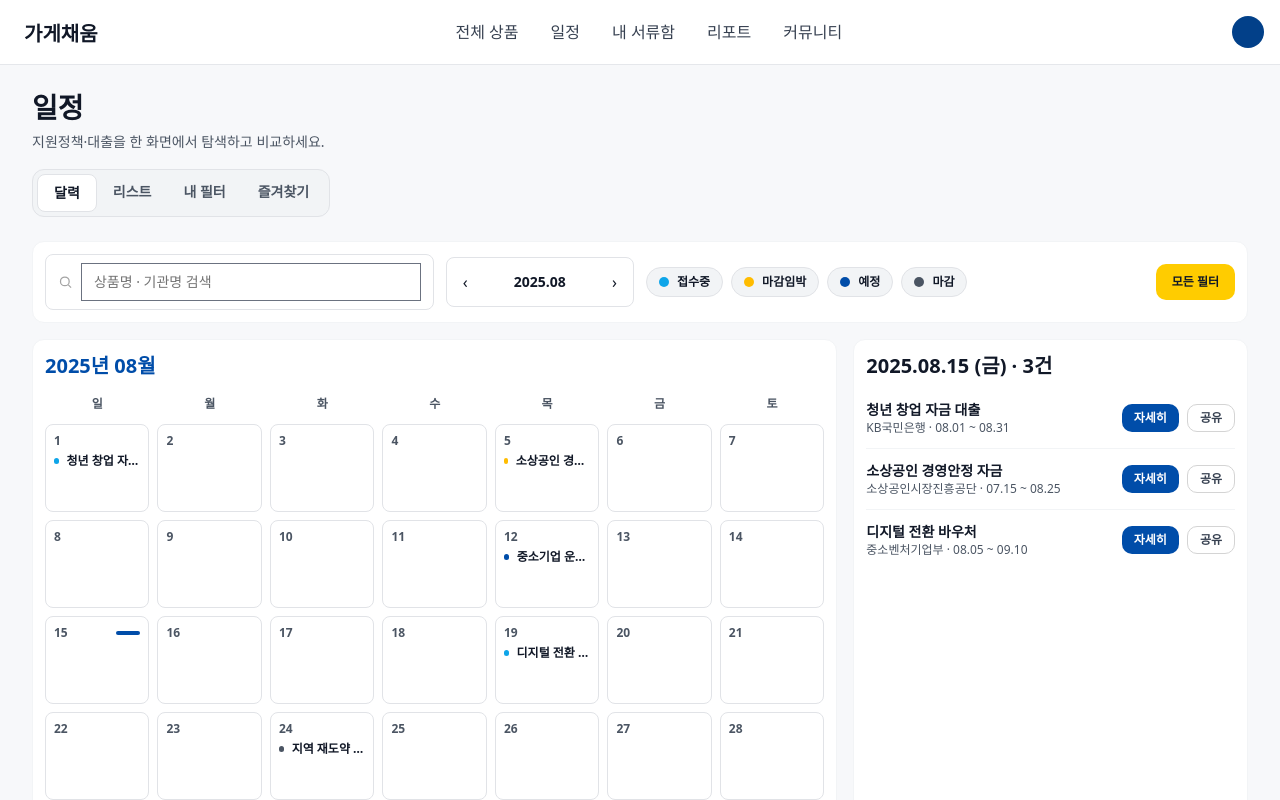
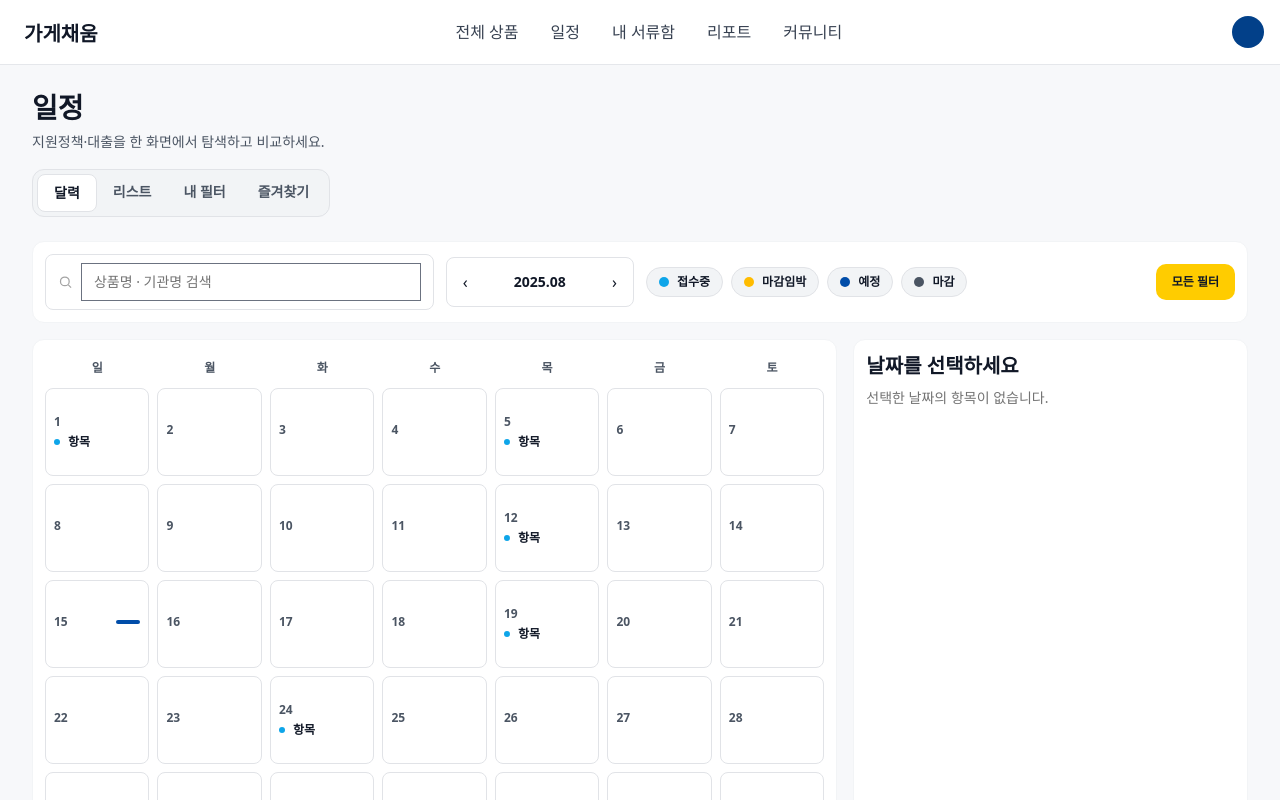
Before and after one commit to Gagechaeum/frontend, a Vue app: page /schedule/calendar in a window 1280 px wide. Shown: the top 800 px of the page. Built offline with nearby package versions, Linux system fonts and the light colour scheme.

Commit message:
Feat : 일정 4개 탭 구현 (달력·리스트·내 필터·즐겨찾기) 및 필터/즐겨찾기 연동

```diff
--- a/src/views/Schedule/AllSchedule.vue
+++ b/src/views/Schedule/AllSchedule.vue
@@ -4,9 +4,11 @@
       v-model="status"
       :year="year"
       :month="month"
+      :query="query"
       @update:year="v => (year = v)"
       @update:month="v => (month = v)"
-      @open:filters="openFilters"
+      @update:query="v => (query = v)"
+      @open:filters="showFilters = true"
     />
 
     <div class="grid grid-cols-12 gap-4">
@@ -14,34 +16,30 @@
       <section
         class="col-span-12 rounded-xl border border-neutral-100 bg-white p-3 lg:col-span-8"
       >
-        <div class="mb-2 flex items-center gap-2">
-          <h3 class="text-h4 text-brand-blue-royal">
-            {{ year }}년 {{ pad(month) }}월
-          </h3>
-        </div>
-
         <div
           class="grid grid-cols-7 gap-2 text-center text-xs font-semibold text-neutral-600"
         >
           <div v-for="d in daysKo" :key="d" class="py-2">{{ d }}</div>
         </div>
-
         <div class="mt-1 grid grid-cols-7 gap-2">
-          <div
-            v-for="(cell, i) in cells"
-            :key="i"
-            class="min-h-[88px] rounded-lg border border-neutral-200 p-2"
+          <button
+            v-for="cell in cells"
+            :key="cell.key"
+            class="min-h-[88px] rounded-lg border border-neutral-200 p-2 text-left"
+            :class="
+              selectedDate === cell.date ? 'ring-2 ring-brand-blue-royal' : ''
+            "
+            @click="selectDate(cell.date)"
           >
             <div class="flex items-center justify-between text-xs">
               <span class="font-semibold text-neutral-600">{{
                 cell.day || ''
               }}</span>
               <span
-                v-if="isToday(cell)"
+                v-if="today === cell.date"
                 class="h-1 w-6 rounded-full bg-brand-blue-royal"
               />
             </div>
-
             <ul class="mt-1 space-y-1">
               <li
                 v-for="(e, idx) in cell.events"
@@ -57,100 +55,112 @@
                 }}</span>
               </li>
             </ul>
-          </div>
+          </button>
         </div>
       </section>
 
-      <!-- 우측 리스트 -->
+      <!-- 우측: 선택한 날짜 항목 -->
       <aside
         class="col-span-12 rounded-xl border border-neutral-100 bg-white p-3 lg:col-span-4"
       >
         <div class="mb-2 flex items-baseline justify-between">
-          <h4 class="text-h4">{{ year }}.{{ pad(month) }}.15 (금) · 3건</h4>
+          <h4 class="text-h4">{{ selectedDate || '날짜를 선택하세요' }}</h4>
         </div>
-        <ul class="divide-y divide-neutral-100">
+        <ul v-if="dailyItems.length" class="divide-y divide-neutral-100">
           <li
-            v-for="item in sideItems"
+            v-for="item in dailyItems"
             :key="item.id"
             class="flex items-center justify-between py-3"
           >
             <div>
               <p class="text-sm font-bold">{{ item.title }}</p>
               <p class="text-xs text-neutral-600">
-                {{ item.org }} · {{ item.period }}
+                {{ item.org }} · {{ fmtPeriod(item) }}
               </p>
             </div>
             <div class="flex items-center gap-2">
+              <StarToggle
+                :active="fav.has(item.id)"
+                @toggle="fav.toggle(item.id)"
+              />
               <button
                 class="h-7 rounded-[10px] bg-brand-blue-royal px-3 text-[12px] font-bold text-white"
               >
                 자세히
               </button>
-              <button
-                class="h-7 rounded-[10px] border border-neutral-300 bg-white px-3 text-[12px] font-semibold text-neutral-700"
-              >
-                공유
-              </button>
             </div>
           </li>
         </ul>
+        <p v-else class="text-sm text-neutral-500">
+          선택한 날짜의 항목이 없습니다.
+        </p>
       </aside>
     </div>
+
+    <SavedFiltersModal :open="showFilters" @close="showFilters = false" />
   </div>
 </template>
 
 <script setup>
-import { ref, computed } from 'vue';
+import { ref, computed, onMounted, watch } from 'vue';
 import ScheduleToolbar from '@/components/schedule/ScheduleToolbar.vue';
+import StarToggle from '@/components/schedule/StarToggle.vue';
+import SavedFiltersModal from '@/components/schedule/SavedFiltersModal.vue';
+import { useScheduleFilters } from '@/stores/scheduleFilters';
+import { useFavorites } from '@/stores/favorites';
+import { fetchPoliciesByDay } from '@/stores/policies';
 
+const filters = useScheduleFilters();
+const fav = useFavorites();
+
+const daysKo = ['일', '월', '화', '수', '목', '금', '토'];
 const status = ref('all');
 const year = ref(2025);
 const month = ref(8);
+const query = ref('');
+const selectedDate = ref('');
+const showFilters = ref(false);
 
-const daysKo = ['일', '월', '화', '수', '목', '금', '토'];
-const pad = n => String(n).padStart(2, '0');
-
-const mockEvents = {
-  1: [{ title: '청년 창업 자금 대출', color: '#0EA5E9' }],
-  5: [{ title: '소상공인 경영안정 자금', color: '#FFBC00' }],
-  12: [{ title: '중소기업 운영자금', color: '#004DA9' }],
-  19: [{ title: '디지털 전환 바우처', color: '#0EA5E9' }],
-  24: [{ title: '지역 재도약 패키지', color: '#4B5563' }],
-};
-
-const cells = computed(() => {
-  const arr = Array.from({ length: 42 }, (_, i) => {
-    const day = i + 1 <= 31 ? i + 1 : null;
-    return { day, events: day && mockEvents[day] ? mockEvents[day] : [] };
-  });
-  return arr;
+onMounted(() => {
+  filters.load();
+  fav.load();
 });
 
-const today = { y: 2025, m: 8, d: 15 };
-const isToday = cell => cell.day === today.d;
+const today = '2025-08-15'; // 데모
+const cells = computed(() => {
+  const length = 42; // 6주 그리드
+  return Array.from({ length }, (_, i) => {
+    const d = i + 1 <= 31 ? i + 1 : null;
+    const date = d ? `2025-08-${String(d).padStart(2, '0')}` : null;
+    const events =
+      d && [1, 5, 12, 19, 24].includes(d)
+        ? [{ title: '항목', color: '#0EA5E9' }]
+        : [];
+    return { key: i, day: d, date, events };
+  });
+});
 
-const sideItems = [
-  {
-    id: 1,
-    title: '청년 창업 자금 대출',
-    org: 'KB국민은행',
-    period: '08.01 ~ 08.31',
-  },
-  {
-    id: 2,
-    title: '소상공인 경영안정 자금',
-    org: '소상공인시장진흥공단',
-    period: '07.15 ~ 08.25',
-  },
-  {
-    id: 3,
-    title: '디지털 전환 바우처',
-    org: '중소벤처기업부',
-    period: '08.05 ~ 09.10',
-  },
-];
-
-function openFilters() {
-  alert('모든 필터 모달(추후 연결)');
+function selectDate(date) {
+  selectedDate.value = date;
+}
+const dailyItems = ref([]);
+watch([selectedDate, () => filters.activeCriteria, query, status], loadDaily);
+async function loadDaily() {
+  if (!selectedDate.value) {
+    dailyItems.value = [];
+    return;
+  }
+  dailyItems.value = await fetchPoliciesByDay(selectedDate.value, {
+    q: query.value,
+    status: status.value,
+    year: year.value,
+    month: month.value,
+    ...filters.activeCriteria,
+  });
+}
+function fmtPeriod(it) {
+  const s = it.period?.start?.slice(5).replace('-', '.');
+  const e = it.period?.end?.slice(5).replace('-', '.');
+  return s && e ? `${s} ~ ${e}` : '';
 }
 </script>
--- a/src/views/Schedule/FavoritesSchedule.vue
+++ b/src/views/Schedule/FavoritesSchedule.vue
@@ -4,9 +4,11 @@
       v-model="status"
       :year="year"
       :month="month"
+      :query="query"
       @update:year="v => (year = v)"
       @update:month="v => (month = v)"
-      @open:filters="openFilters"
+      @update:query="v => (query = v)"
+      @open:filters="showFilters = true"
     />
 
     <section class="rounded-xl border border-neutral-100 bg-white">
@@ -25,33 +27,30 @@
           <div class="col-span-12 md:col-span-6">
             <p class="text-sm font-bold">{{ row.title }}</p>
             <p class="text-xs text-neutral-600">
-              {{ row.org }} · {{ row.period }}
+              {{ row.org }} · {{ fmtPeriod(row) }}
             </p>
           </div>
-
-          <div class="col-span-6 md:col-span-2">
+          <div class="col-span-6 md:col-span-3">
             <span
               class="inline-flex items-center gap-2 text-xs font-bold text-neutral-700"
             >
               <span
                 class="size-2.5 rounded-full"
-                :style="{ background: row.ddayColor }"
+                :style="{ background: stateColor(row.status) }"
               />
-              {{ row.dday }}
+              {{ stateText(row.status) }}
             </span>
           </div>
-
-          <div class="col-span-6 flex flex-wrap gap-2 md:col-span-3">
+          <div class="col-span-6 flex items-center gap-2 md:col-span-2">
+            <StarToggle :active="true" @toggle="fav.remove(row.id)" />
             <span
               v-for="t in row.tags"
               :key="t"
               class="rounded-full border border-neutral-200 px-3 py-1 text-xs font-semibold text-neutral-700"
+              >{{ t }}</span
             >
-              {{ t }}
-            </span>
           </div>
-
-          <div class="col-span-12 flex justify-end gap-2 md:col-span-1">
+          <div class="col-span-12 flex justify-end md:col-span-1">
             <button
               class="h-7 rounded-[10px] bg-primary-alt px-3 text-[12px] font-black text-neutral-900"
             >
@@ -61,48 +60,71 @@
         </li>
       </ul>
     </section>
+
+    <SavedFiltersModal :open="showFilters" @close="showFilters = false" />
   </div>
 </template>
 
 <script setup>
-import { ref } from 'vue';
+import { ref, onMounted, watch } from 'vue';
 import ScheduleToolbar from '@/components/schedule/ScheduleToolbar.vue';
+import StarToggle from '@/components/schedule/StarToggle.vue';
+import SavedFiltersModal from '@/components/schedule/SavedFiltersModal.vue';
+import { useFavorites } from '@/stores/favorites';
+import { useScheduleFilters } from '@/stores/scheduleFilters';
+import { fetchPoliciesByIds } from '@/stores/policies';
 
 const status = ref('all');
 const year = ref(2025);
 const month = ref(8);
+const query = ref('');
+const showFilters = ref(false);
 
-const rows = [
-  {
-    id: 1,
-    title: '청년 창업 자금 대출',
-    org: 'KB국민은행',
-    period: '2025.08.01 ~ 08.31',
-    dday: 'D-6',
-    ddayColor: '#004DA9',
-    tags: ['서울', '서비스업', '청년'],
-  },
-  {
-    id: 2,
-    title: '소상공인 경영안정 자금',
-    org: '소상공인시장진흥공단',
-    period: '2025.07.15 ~ 08.25',
-    dday: 'D-2',
-    ddayColor: '#FFBC00',
-    tags: ['전국', '소매업', '전연령'],
-  },
-  {
-    id: 3,
-    title: '중소기업 운영자금 대출',
-    org: '신한은행',
-    period: '2025.09.01 ~ 09.30',
-    dday: 'D-20',
-    ddayColor: '#004DA9',
-    tags: ['부산', '제조업', '전체'],
-  },
-];
+const fav = useFavorites();
+const filters = useScheduleFilters();
 
-function openFilters() {
-  alert('모든 필터 모달(추후 연결)');
+const rows = ref([]);
+
+onMounted(() => {
+  fav.load();
+  filters.load();
+});
+watch(
+  [() => fav.ids.slice(), () => filters.activeCriteria, query, status],
+  loadFavs,
+  { immediate: true }
+);
+
+async function loadFavs() {
+  rows.value = await fetchPoliciesByIds(fav.ids, {
+    q: query.value,
+    status: status.value,
+    year: year.value,
+    month: month.value,
+    ...filters.activeCriteria,
+  });
+}
+function fmtPeriod(it) {
+  const s = it.period?.start?.slice(5).replace('-', '.');
+  const e = it.period?.end?.slice(5).replace('-', '.');
+  return s && e ? `${s} ~ ${e}` : '';
+}
+function stateText(s) {
+  return s === 'active'
+    ? '접수중'
+    : s === 'due'
+      ? '마감임박'
+      : s === 'upcoming'
+        ? '예정'
+        : '마감';
+}
+function stateColor(s) {
+  return s === 'active'
+    ? '#0EA5E9'
+    : s === 'due'
+      ? '#FFBC00'
+      : s === 'upcoming'
+        ? '#004DA9'
+        : '#4B5563';
 }
 </script>
--- a/src/views/Schedule/FilterSchedule.vue
+++ b/src/views/Schedule/FilterSchedule.vue
@@ -6,7 +6,7 @@
       :month="month"
       @update:year="v => (year = v)"
       @update:month="v => (month = v)"
-      @open:filters="onSaveFilter"
+      @open:filters="showSaved = true"
     />
 
     <div class="grid grid-cols-12 gap-4">
@@ -78,12 +78,13 @@
         <div class="mt-4 flex items-center gap-2">
           <button
             class="h-8 rounded-[10px] bg-brand-blue-royal px-4 text-[12px] font-bold text-white"
+            @click="applyNow"
           >
             적용
           </button>
           <button
             class="h-8 rounded-[10px] bg-primary-alt px-4 text-[12px] font-black text-neutral-900"
-            @click="onSaveFilter"
+            @click="saveFilter"
           >
             필터 저장
           </button>
@@ -102,18 +103,12 @@
       >
         <div class="mb-2 flex items-center justify-between">
           <h4 class="text-h4">저장된 필터 · {{ saved.length }}</h4>
-          <button
-            class="h-8 rounded-[10px] bg-primary-alt px-3 text-[12px] font-black text-neutral-900"
-            @click="onSaveFilter"
-          >
-            새 필터
-          </button>
         </div>
 
         <ul class="divide-y divide-neutral-100">
           <li
-            v-for="(f, i) in saved"
-            :key="i"
+            v-for="f in saved"
+            :key="f.id"
             class="flex items-center justify-between py-3"
           >
             <div>
@@ -130,53 +125,57 @@
             <div class="flex items-center gap-2">
               <button
                 class="h-7 rounded-[10px] bg-brand-blue-royal px-3 text-[12px] font-bold text-white"
+                @click="setActive(f.id)"
               >
                 적용
               </button>
               <button
                 class="h-7 rounded-[10px] border border-neutral-300 bg-white px-3 text-[12px] font-semibold text-neutral-700"
+                @click="rename(f)"
               >
-                수정
+                이름변경
               </button>
               <button
-                class="h-7 rounded-[10px] border border-neutral-300 bg-white px-3 text-[12px] font-semibold text-neutral-700"
+                class="h-7 rounded-[10px] border border-neutral-300 bg-white px-3 text-[12px] font-semibold text-danger"
+                @click="remove(f.id)"
               >
-                공유
+                삭제
               </button>
             </div>
           </li>
         </ul>
       </section>
     </div>
+
+    <SavedFiltersModal :open="showSaved" @close="showSaved = false" />
   </div>
 </template>
 
 <script setup>
-import { reactive, ref } from 'vue';
+import { reactive, ref, onMounted } from 'vue';
+import { storeToRefs } from 'pinia';
 import ScheduleToolbar from '@/components/schedule/ScheduleToolbar.vue';
 import FilterSection from '@/components/schedule/FilterSection.vue';
+import SavedFiltersModal from '@/components/schedule/SavedFiltersModal.vue';
+import { useScheduleFilters } from '@/stores/scheduleFilters';
 
-const status = ref('all');
+const status = ref('all'); // 상단 검색/동작은 변경하지 않음
 const year = ref(2025);
 const month = ref(8);
+const showSaved = ref(false);
+
+const filters = useScheduleFilters();
+const { saved } = storeToRefs(filters);
+onMounted(() => filters.load());
 
 const builder = reactive({
-  type: ['대출'],
-  region: ['서울'],
-  industry: ['음식업'],
-  target: ['청년'],
-  org: ['KB국민은행'],
-  state: ['접수중'],
+  type: [],
+  region: [],
+  industry: [],
+  target: [],
+  org: [],
+  state: [],
 });
-
-const saved = ref([
-  {
-    name: '서울 음식업 청년 대상',
-    tags: ['서울', '음식업', '청년', 'KB국민은행'],
-  },
-  { name: '전국 제조업 지원', tags: ['전국', '제조업', '중장년', '신한은행'] },
-  { name: '상시 접수 대출', tags: ['전국', '대출', '상시', '우리은행'] },
-]);
 
 function onReset() {
   builder.type = [];
@@ -186,17 +185,22 @@ function onReset() {
   builder.org = [];
   builder.state = [];
 }
-function onSaveFilter() {
-  saved.value.unshift({
-    name: '새 필터',
-    tags: [
-      ...builder.type,
-      ...builder.region,
-      ...builder.industry,
-      ...builder.target,
-      ...builder.org,
-      ...builder.state,
-    ].slice(0, 4),
-  });
+function saveFilter() {
+  const name = prompt('필터 이름', '새 필터');
+  if (!name) return;
+  filters.create(name, { ...builder });
+}
+function setActive(id) {
+  filters.setActive(id);
+}
+function applyNow() {
+  filters.setActiveCriteria({ ...builder });
+}
+function rename(f) {
+  const name = prompt('새 이름', f.name);
+  if (name && name !== f.name) filters.update(f.id, { name });
+}
+function remove(id) {
+  filters.remove(id);
 }
 </script>
--- a/src/views/Schedule/ListSchedule.vue
+++ b/src/views/Schedule/ListSchedule.vue
@@ -4,16 +4,17 @@
       v-model="status"
       :year="year"
       :month="month"
+      :query="query"
       @update:year="v => (year = v)"
       @update:month="v => (month = v)"
-      @open:filters="openFilters"
+      @update:query="v => (query = v)"
+      @open:filters="showFilters = true"
     />
 
     <section class="rounded-xl border border-neutral-100 bg-white">
       <div class="flex items-center justify-between px-4 py-3">
-        <p class="text-xs font-bold text-neutral-700">총 128건</p>
+        <p class="text-xs font-bold text-neutral-700">총 {{ rows.length }}건</p>
       </div>
-
       <ul class="divide-y divide-neutral-100">
         <li
           v-for="row in rows"
@@ -23,32 +24,32 @@
           <div class="col-span-12 md:col-span-6">
             <p class="text-sm font-bold">{{ row.title }}</p>
             <p class="text-xs text-neutral-600">
-              {{ row.org }} · 접수기간 {{ row.period }}
+              {{ row.org }} · 접수기간 {{ fmtPeriod(row) }}
             </p>
           </div>
-
           <div class="col-span-6 md:col-span-3">
             <span
               class="inline-flex items-center gap-2 text-xs font-bold text-neutral-700"
             >
               <span
                 class="size-2.5 rounded-full"
-                :style="{ background: row.stateColor }"
+                :style="{ background: stateColor(row.status) }"
               />
-              {{ row.state }}
+              {{ stateText(row.status) }}
             </span>
           </div>
-
-          <div class="col-span-6 flex flex-wrap gap-2 md:col-span-2">
+          <div class="col-span-6 flex items-center gap-2 md:col-span-2">
+            <StarToggle
+              :active="fav.has(row.id)"
+              @toggle="fav.toggle(row.id)"
+            />
             <span
               v-for="t in row.tags"
               :key="t"
               class="rounded-full border border-neutral-200 px-3 py-1 text-xs font-semibold text-neutral-700"
+              >{{ t }}</span
             >
-              {{ t }}
-            </span>
           </div>
-
           <div class="col-span-12 flex justify-end md:col-span-1">
             <button
               class="h-7 rounded-[10px] bg-primary-alt px-3 text-[12px] font-black text-neutral-900"
@@ -59,57 +60,68 @@
         </li>
       </ul>
     </section>
+
+    <SavedFiltersModal :open="showFilters" @close="showFilters = false" />
   </div>
 </template>
 
 <script setup>
-import { ref } from 'vue';
+import { ref, onMounted, watch } from 'vue';
 import ScheduleToolbar from '@/components/schedule/ScheduleToolbar.vue';
+import StarToggle from '@/components/schedule/StarToggle.vue';
+import SavedFiltersModal from '@/components/schedule/SavedFiltersModal.vue';
+import { useScheduleFilters } from '@/stores/scheduleFilters';
+import { useFavorites } from '@/stores/favorites';
+import { fetchPolicies } from '@/stores/policies';
+
+const filters = useScheduleFilters();
+const fav = useFavorites();
 
 const status = ref('all');
 const year = ref(2025);
 const month = ref(8);
+const query = ref('');
+const showFilters = ref(false);
+const rows = ref([]);
 
-const rows = [
-  {
-    id: 1,
-    title: '청년 창업 자금 대출',
-    org: 'KB국민은행',
-    period: '08.01 ~ 08.31',
-    state: '접수중',
-    stateColor: '#0EA5E9',
-    tags: ['서울', '서비스업', '청년'],
-  },
-  {
-    id: 2,
-    title: '소상공인 경영안정 자금',
-    org: '소상공인시장진흥공단',
-    period: '07.15 ~ 08.25',
-    state: '마감임박',
-    stateColor: '#FFBC00',
-    tags: ['전국', '소매업', '전연령'],
-  },
-  {
-    id: 3,
-    title: '중소기업 운영자금 대출',
-    org: '신한은행',
-    period: '09.01 ~ 09.30',
-    state: '예정',
-    stateColor: '#004DA9',
-    tags: ['부산', '제조업', '전체'],
-  },
-  {
-    id: 4,
-    title: '지역 재도약 패키지',
-    org: '부천광역시',
-    period: '07.01 ~ 07.31',
-    state: '마감',
-    stateColor: '#4B5563',
-    tags: ['부산', '음식업', '청년'],
-  },
-];
+onMounted(() => {
+  filters.load();
+  fav.load();
+});
+watch([() => filters.activeCriteria, query, status, year, month], loadList, {
+  immediate: true,
+});
 
-function openFilters() {
-  alert('모든 필터 모달(추후 연결)');
+async function loadList() {
+  rows.value = await fetchPolicies({
+    q: query.value,
+    status: status.value,
+    year: year.value,
+    month: month.value,
+    ...filters.activeCriteria,
+  });
+}
+function fmtPeriod(it) {
+  const s = it.period?.start?.slice(5).replace('-', '.');
+  const e = it.period?.end?.slice(5).replace('-', '.');
+  return s && e ? `${s} ~ ${e}` : '';
+}
+function stateText(s) {
+  return s === 'active'
+    ? '접수중'
+    : s === 'due'
+      ? '마감임박'
+      : s === 'upcoming'
+        ? '예정'
+        : '마감';
+}
+function stateColor(s) {
+  return s === 'active'
+    ? '#0EA5E9'
+    : s === 'due'
+      ? '#FFBC00'
+      : s === 'upcoming'
+        ? '#004DA9'
+        : '#4B5563';
 }
 </script>
```
